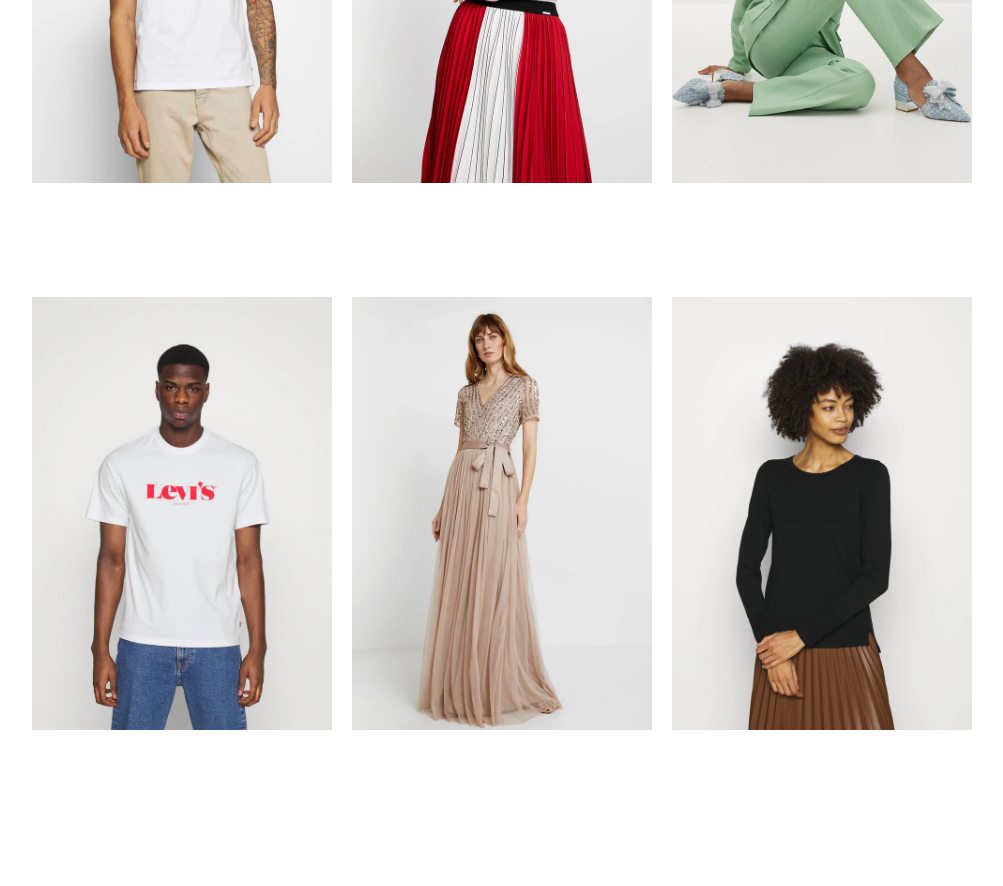
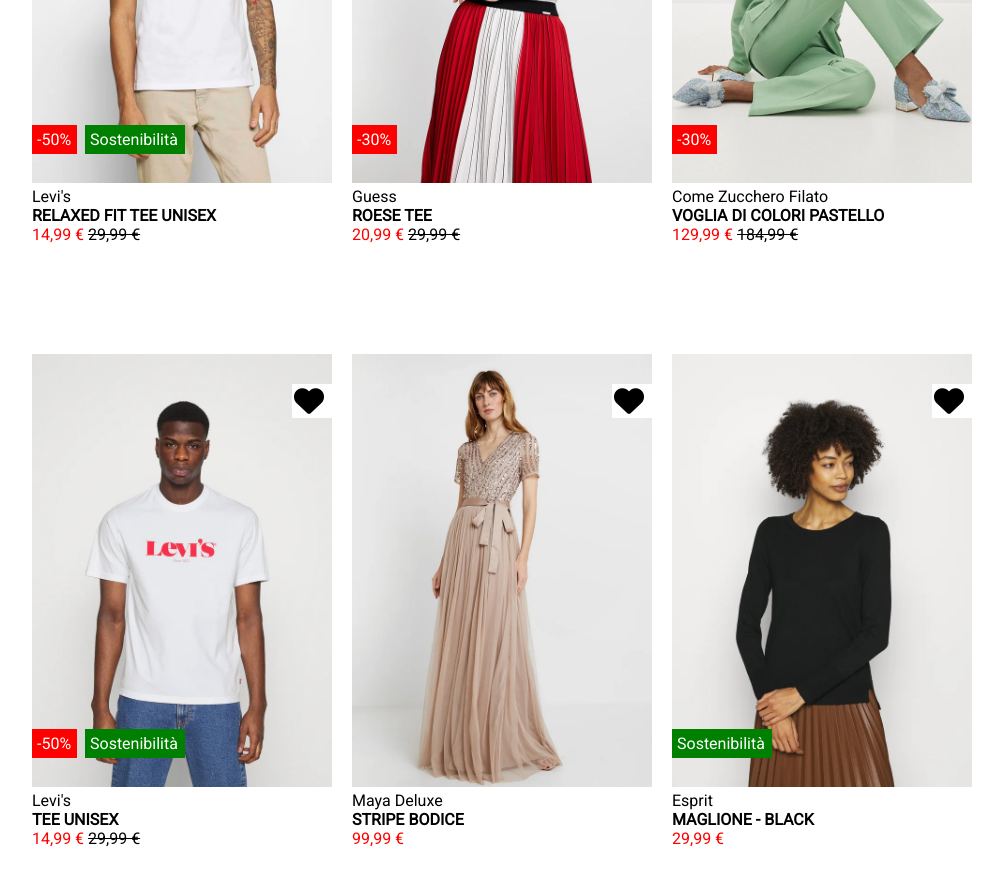
Before and after one commit to fedeloxe/html-css-boolando, a plain HTML site: page index.html in a window 1280 px wide. Shown: the part 460-1346 px from the top of the page, without its empty margins (138-1141 px from the left). Before the commit the page ends 1294 px from the top, so only its background shows below. Drawn offline with Linux system fonts and the light colour scheme.

Commit message:
main done

```diff
--- a/css/style.css
+++ b/css/style.css
@@ -21,6 +21,7 @@ header{
     color: white;
     padding-top: 20px;
     position: fixed;
+    z-index: 1;
 }
 
 header img{
@@ -40,6 +41,11 @@ main{
     padding-top: 200px;
 }
 
+.content i{
+    padding: 2px;
+    font-size: 30px;
+}
+
 
 /*attribute*/
 
@@ -56,6 +62,8 @@ header .row{
 
 .content{
     width: 100%;
+    position: absolute;
+    position: relative;
 }
 
 main .row{
@@ -65,3 +73,62 @@ main .row{
 .content img{
     width: 100%;
 }
+
+.label-heart{
+    width: 40px;
+    background-color: white;
+    position: absolute;
+    top: 30px;
+    right: 0px;
+}
+
+
+.label-red{
+    width: 40px;
+    background-color: red;
+    color: white;
+    padding: 5px 40px 5px 5px;
+    position: absolute;
+    left: 0;
+    bottom: 90px;
+
+
+}
+
+.label-green{
+    width: 100px;
+    background-color: green;
+    color: white;
+    padding: 5px;
+    position: absolute;
+    bottom: 90px;
+    left: 53px;
+
+
+}
+
+.alone{
+    left: 0px;
+}
+
+.label-item{
+
+}
+
+.item-brand{
+    display: block;
+}
+
+.item-name{
+    display: block;
+    font-weight:bold ;
+}
+
+.item-price{
+    text-decoration:line-through;
+}
+
+.item-price-sale{
+
+    color: red;
+}
--- a/index.html
+++ b/index.html
@@ -42,14 +42,14 @@
                 <div class="col-33">
                     <div class="content">
                         <img src="./img/1.webp" alt="">
-                        <div class="label-herat"></div>
-                        <div class="label-red"></div>
-                        <div class="label-green"></div>
+                        <div class="label-heart"><i class="fa-solid fa-heart"></i></div>
+                        <div class="label-red">-50%</div>
+                        <div class="label-green">Sostenibilità</div>
                         <div class="label-item">
-                            <span class="item-brand"></span>
-                            <span class="item-name"></span>
-                            <span class="item-prrice-sale"></span>
-                            <span class="item-price"></span>
+                            <span class="item-brand">Levi's</span>
+                            <span class="item-name">RELAXED FIT TEE UNISEX</span>
+                            <span class="item-price-sale">14,99 &#8364;</span>
+                            <span class="item-price">29,99 &#8364;</span>
 
                         </div>
 
@@ -60,13 +60,13 @@
                 <div class="col-33">
                     <div class="content">
                         <img src="./img/2.webp" alt="">
-                        <div class="label-herat"></div>
-                        <div class="label-red"></div>
+                        <div class="label-heart"><i class="fa-solid fa-heart"></i></div>
+                        <div class="label-red">-30%</div>
                         <div class="label-item">
-                            <span class="item-brand"></span>
-                            <span class="item-name"></span>
-                            <span class="item-prrice-sale"></span>
-                            <span class="item-price"></span>
+                            <span class="item-brand">Guess</span>
+                            <span class="item-name">ROESE TEE</span>
+                            <span class="item-price-sale">20,99 &#8364;</span>
+                            <span class="item-price">29,99 &#8364;</span>
 
                         </div>
 
@@ -78,13 +78,13 @@
                 <div class="col-33">
                     <div class="content">
                         <img src="./img/3.webp" alt="">
-                        <div class="label-herat"></div>
-                        <div class="label-red"></div>
+                        <div class="label-heart"><i class="fa-solid fa-heart"></i></div>
+                        <div class="label-red">-30%</div>
                         <div class="label-item">
-                            <span class="item-brand"></span>
-                            <span class="item-name"></span>
-                            <span class="item-prrice-sale"></span>
-                            <span class="item-price"></span>
+                            <span class="item-brand">Come Zucchero Filato</span>
+                            <span class="item-name">VOGLIA DI COLORI PASTELLO</span>
+                            <span class="item-price-sale">129,99 &#8364;</span>
+                            <span class="item-price"> 184,99 &#8364;</span>
 
                         </div>
 
@@ -93,18 +93,18 @@
                     </div>
                 </div>
             </div>
-            <div class="row">              <!--row2-->
+            <div class="row 2">              <!--row2-->
                 <div class="col-33">
                     <div class="content">
                         <img src="./img/4.webp" alt="">
-                        <div class="label-herat"></div>
-                        <div class="label-red"></div>
-                        <div class="label-green"></div>
+                        <div class="label-heart"><i class="fa-solid fa-heart"></i></div>
+                        <div class="label-red">-50%</div>
+                        <div class="label-green">Sostenibilità</div>
                         <div class="label-item">
-                            <span class="item-brand"></span>
-                            <span class="item-name"></span>
-                            <span class="item-prrice-sale"></span>
-                            <span class="item-price"></span>
+                            <span class="item-brand">Levi's</span>
+                            <span class="item-name">TEE UNISEX</span>
+                            <span class="item-price-sale"> 14,99 &#8364;</span>
+                            <span class="item-price">29,99 &#8364;</span>
 
                         </div>
 
@@ -115,11 +115,11 @@
                 <div class="col-33">
                     <div class="content">
                         <img src="./img/5.webp" alt="">
-                        <div class="label-herat"></div>
+                        <div class="label-heart"><i class="fa-solid fa-heart"></i></div>
                         <div class="label-item">
-                            <span class="item-brand"></span>
-                            <span class="item-name"></span>
-                            <span class="item-price"></span>
+                            <span class="item-brand">Maya Deluxe</span>
+                            <span class="item-name">STRIPE BODICE</span>
+                            <span class="item-price-sale">99,99 &#8364;</span>
 
                         </div>
 
@@ -131,12 +131,12 @@
                 <div class="col-33">
                     <div class="content">
                         <img src="./img/6.webp" alt="">
-                        <div class="label-herat"></div>
-                        <div class="label-green"></div>
+                        <div class="label-heart"><i class="fa-solid fa-heart"></i></div>
+                        <div class="label-green alone">Sostenibilità</div>
                         <div class="label-item">
-                            <span class="item-brand"></span>
-                            <span class="item-name"></span>
-                            <span class="item-price"></span>
+                            <span class="item-brand">Esprit</span>
+                            <span class="item-name">MAGLIONE - BLACK</span>
+                            <span class="item-price-sale">29,99 &#8364;</span>
 
                         </div>
 
```
